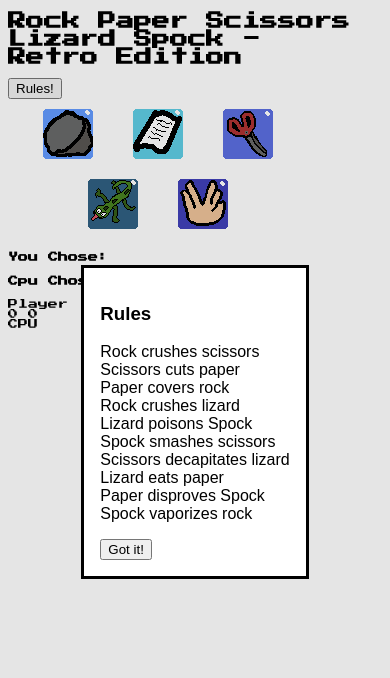
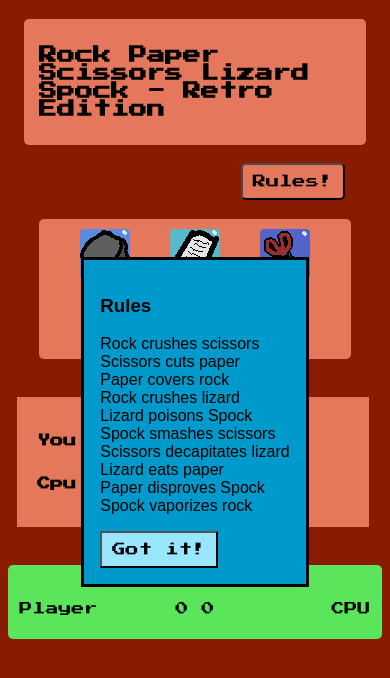
Before and after one commit to EddieCodeHub/Rock-Paper-Scissors-Lizard-Spock, a plain HTML site: page index.html in a window 390 px wide. Both pictures are taken after a click on the button "Rules!". Drawn offline with Linux system fonts and the light colour scheme; a web font is replaced by a local one.

Commit message:
continue styling elements of the page with mobile first in mind

```diff
--- a/assets/css/style.css
+++ b/assets/css/style.css
@@ -1,30 +1,68 @@
+body {
+    background-color: #991f00;
+}
+
 .heading {
     font-family: 'Press Start 2P', system-ui;
     font-size: large;
-    max-width: 90vw;
+}
 
+#heading-div {
+    background-color: #ff8566;
+    width: 80vw;
+    padding: 15px;
+    margin: auto;
+    margin-top: 5%;
+    border-radius: 5px;
+    align-content: center;
+    border-width: 2px;
+    border-color: black;
 }
 
 .choices, .display-labels, .score-area {
     font-family: 'Press Start 2P', system-ui;
-    font-size: x-small;
+    font-size: small;
 
 }
 
-#modal, #rules-btn, #btn-close-rules {
+#modal {
     font-family: 'Preahvihear', sans-serif;
+}
+
+#modal {
+    background-color: #0099cc;
+}
+
+#btn-close-rules {
+    background-color: #99e6ff;
+    font-family: 'Press Start 2P', system-ui;
+    padding: 10px;
+
+}
+
+#rules-btn  {
+    background-color: #ff8566;
+    font-family: 'Press Start 2P', system-ui;
+    padding: 10px;
+    display: flex;
+    float: right;
+    margin: 5% 10%;
+    border-radius: 5px;
+    border-color: black;
 }
 
 
 
-
-
 #player-area {
+    background-color: #ff8566;
     display: flex;
     flex-direction: column;
     column-count: 1;
     align-content: space-between;
-    width: 300px;
+    width: 80vw;
+    margin: auto;
+    border-radius: 5px;
+    border-width: 5px;
 }
 
 #buttons-top, #buttons-bottom {
@@ -36,7 +74,7 @@
 .player-btn {
     display: flex;
     align-self: center;
-    margin: 10px 20px
+    margin: 10px 20px;
 }
 
 
@@ -79,3 +117,69 @@
     width: 50px;
     border: 0px;
 }
+
+.choice-display {
+    background-color: #ff8566;
+    padding: 20px;
+    margin: 10% 2.5%;
+    width: 80vw;
+}
+#player-choice-div {
+    margin-bottom: 30px;
+}
+
+
+#player-win-box, #cpu-win-box {
+    background-color: #0099cc;
+    font-family: 'Press Start 2P', system-ui;
+    position: fixed;
+    top: 10%;
+    left: 10%;
+    z-index: 99;
+    height: 50vh;
+    width: 80vw;
+    border-radius: 5px;
+    border-color: black;
+    border-width: 3px;
+    text-align: center;
+
+}
+
+#replay-btn {
+    background-color: #99e6ff;
+    font-family: 'Press Start 2P', system-ui;
+    position: relative;
+    align-self: baseline center;
+    margin: auto;
+    margin-top: 20px;
+    margin-bottom: 20px;
+    border-radius: 5px;
+    border-color: black;
+    padding: 10px;
+}
+
+.score-area {
+    background-color: #66ff66;
+    padding: 10%;
+    text-align: center;
+    border-radius: 5px;
+}
+
+.score-board {
+    position: absolute;
+    left: 45%;
+    margin-bottom: 15%;
+
+}
+
+#player-score-label {
+    position: absolute;
+    left: 5%;
+    margin-bottom: 30px;
+}
+
+#cpu-score-label {
+    position: absolute;
+    right: 5%;
+    margin-bottom: 30px;
+}
```
